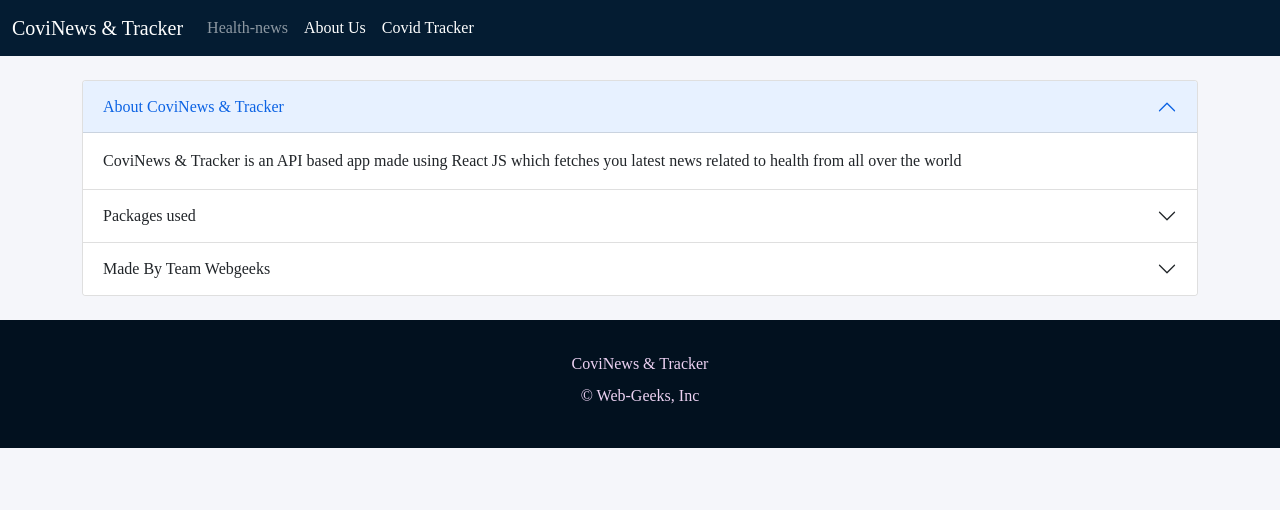
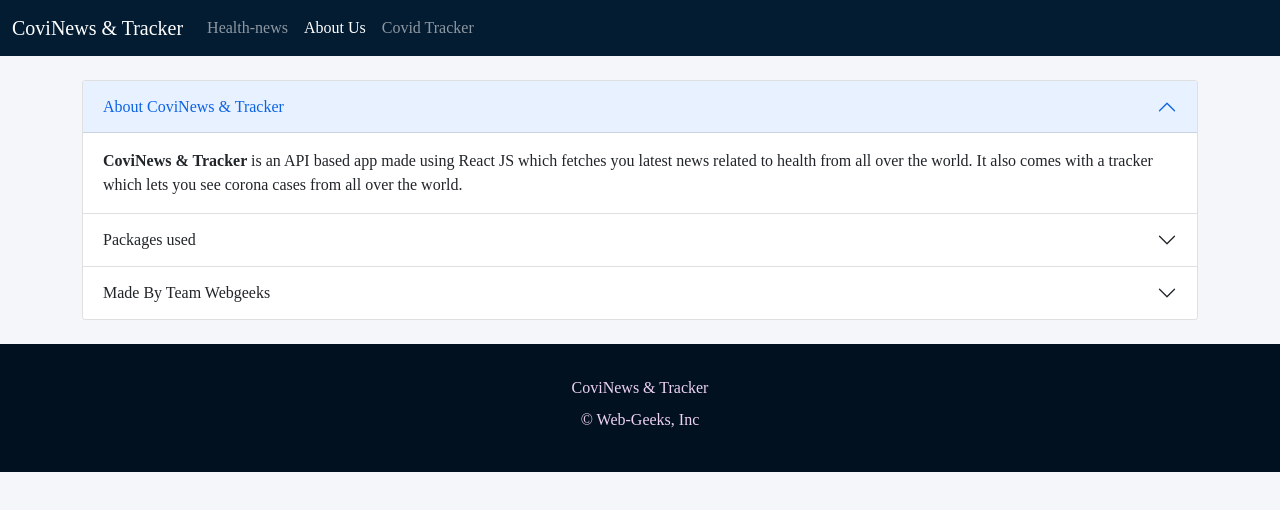
Before and after one commit to Tejas-Sharma2627/iosd-webgeeks, a React (Create React App) app: page /about in a window 1280 px wide. Shown: the top 510 px of the page. Built offline with nearby package versions, Linux system fonts and the light colour scheme.

Commit message:
Css changes made

```diff
--- a/src/components/About.js
+++ b/src/components/About.js
@@ -16,7 +16,7 @@
     </h2>
     <div id="collapseOne" className="accordion-collapse collapse show" aria-labelledby="headingOne" data-bs-parent="#accordionExample">
       <div className="accordion-body">
-      CoviNews & Tracker is an API based app made using React JS which fetches you latest news related to health from all over the world
+     <strong>CoviNews & Tracker </strong>is an API based app made using React JS which fetches you latest news related to health from all over the world. It also comes with a tracker which lets you see corona cases from all over the world.
       </div>
     </div>
   </div>
@@ -28,7 +28,8 @@
     </h2>
     <div id="collapseTwo" className="accordion-collapse collapse" aria-labelledby="headingTwo" data-bs-parent="#accordionExample">
       <div className="accordion-body">
-        <strong>Covid Tracker</strong> Covid tracker is using pacakges, leaflet for Map, Material Ui for styled components, numeral for number formating and react-chartjs2 for the graph.
+        <strong>CoviNews & Tracker</strong> This app is using fetch API to fetch latest news related to health from all over the world on a single click. It is using components made by us as well as from material UI. It uses packages like- leaflet for map, numeral for number formatting, react-chartjs2 for graph, react-router-dom to create routes in navbar, react-infinite-scroll package to create an infinte scroll bar for news component<br />
+
       </div>
     </div>
   </div>
@@ -43,7 +44,7 @@
         <strong>Kshitiz Singh Chauhan<br/>
         Tejas Sharma <br />
         Harsh <br />
-        Ritik <br /></strong>
+        Ritik Panchal <br /></strong>
       </div>
     </div>
   </div>
--- a/src/components/Navbar/Navbar.js
+++ b/src/components/Navbar/Navbar.js
@@ -37,7 +37,7 @@
                 </Link>
               </li>
               <li className="nav-item">
-                <Link className={`nav-link ${location.pathname === "/about"? "active": ""}`} to="/covid-tracker">
+                <Link className={`nav-link ${location.pathname === "/covid-tracker"? "active": ""}`} to="/covid-tracker">
                   Covid Tracker
                 </Link>
               </li>
```
